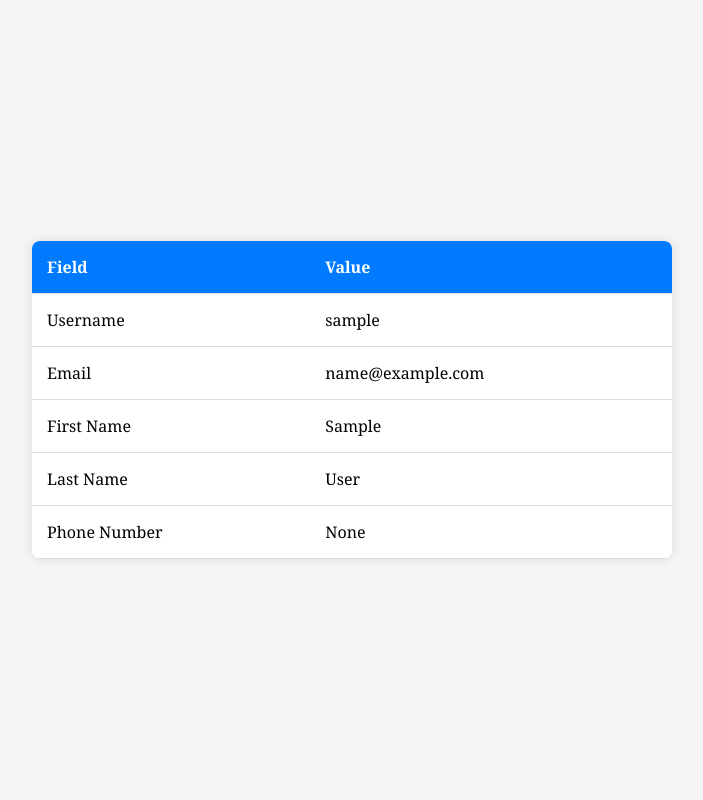
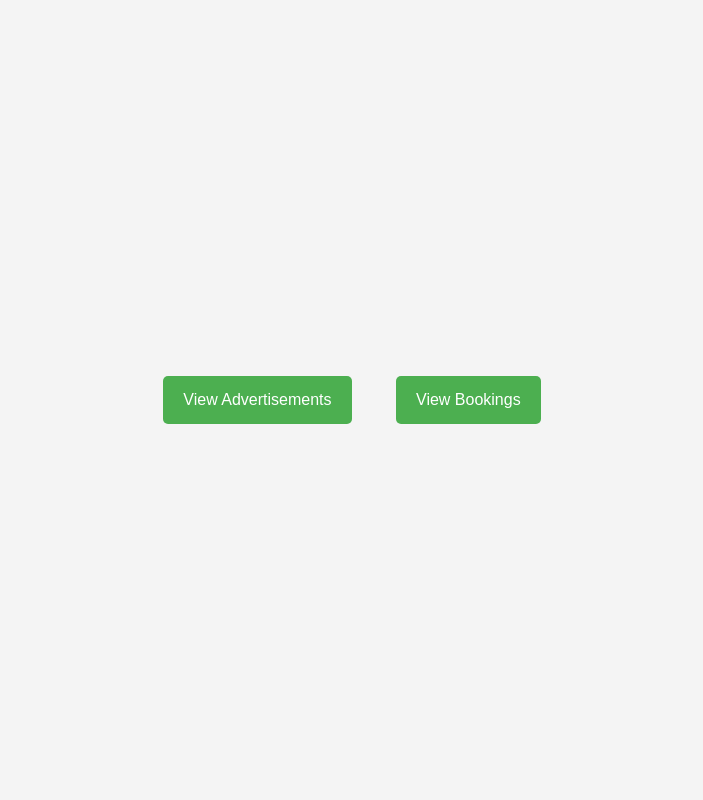
Before and after one commit to Baron5678/VenueConnectProject, a Django app: page /users/1/ in a window 1280 px wide. Shown: the whole page, without its empty margins (288-991 px from the left). Run offline with Django 5.2, Linux system fonts and the light colour scheme; the visitor is signed in with stand-in values (Sample User, id 1); data comes from the database, SQL or seed files in the repository; parts of the project's set-up code (start-up, migrations or seed data) failed here and were passed over.

Commit message:
frontend

```diff
--- a/VenueConnect/templates/advertisements.html
+++ b/VenueConnect/templates/advertisements.html
@@ -10,9 +10,9 @@
         <tr>
             <th>Advertisement Id</th>
             <th>User Id</th>
-            <th>title</th>
-            <th>description</th>
-            <th>is active</th>
+            <th>Title</th>
+            <th>Description</th>
+            <th>Is active</th>
         </tr>
     </thead>
     <tbody>
--- a/VenueConnect/templates/login.html
+++ b/VenueConnect/templates/login.html
@@ -77,6 +77,7 @@
         </div>
         {% endfor %}
         <button type="submit">Sign In</button>
+        <a href="users.html" class="button">Sign In</a>
         <div class="donthaveaccount">
             Don't have an account? <a href="{% url 'register' %}">Sign up</a>
         </div>
--- a/VenueConnect/templates/users.html
+++ b/VenueConnect/templates/users.html
@@ -1,4 +1,4 @@
-<!DOCTYPE html>
+<!--<!DOCTYPE html>
 <html lang="en">
 <head>
     <meta charset="UTF-8">
@@ -74,11 +74,57 @@
     </table>
 </body>
 </html>
+-->
+<!-- Dos botones, uno nos direcciona a advertisments y otro nos direcciona a bookings-->
+<!DOCTYPE html>
+<html lang="en">
+<head>
+    <meta charset="UTF-8">
+    <title>Navigation</title>
+    <style>
+        body {
+            font-family: Arial, sans-serif;
+            background-color: #f4f4f4;
+            margin: 0;
+            padding: 0;
+            display: flex;
+            justify-content: center;
+            align-items: center;
+            height: 100vh;
+        }
 
+        .container {
+            text-align: center;
+        }
 
+        .button {
+            background-color: #4CAF50;
+            color: white;
+            padding: 15px 20px;
+            text-align: center;
+            text-decoration: none;
+            display: inline-block;
+            font-size: 16px;
+            margin: 20px;
+            border-radius: 5px;
+            cursor: pointer;
+            transition: background-color 0.3s;
+            border: none;
+            outline: none;
+        }
 
-
-
+            .button:hover {
+                background-color: #45a049;
+            }
+    </style>
+</head>
+<body>
+    <div class="container">
+        <a href="advertisements.html" class="button">View Advertisements</a>
+        <a href="bookings.html" class="button">View Bookings</a>
+    </div>
+</body>
+</html>
 
 <!--
 <!DOCTYPE html>
```
Also changed, not shown: VenueConnect/forms.py (+0 -8 lines), VenueConnect/views.py (+0 -7 lines).
